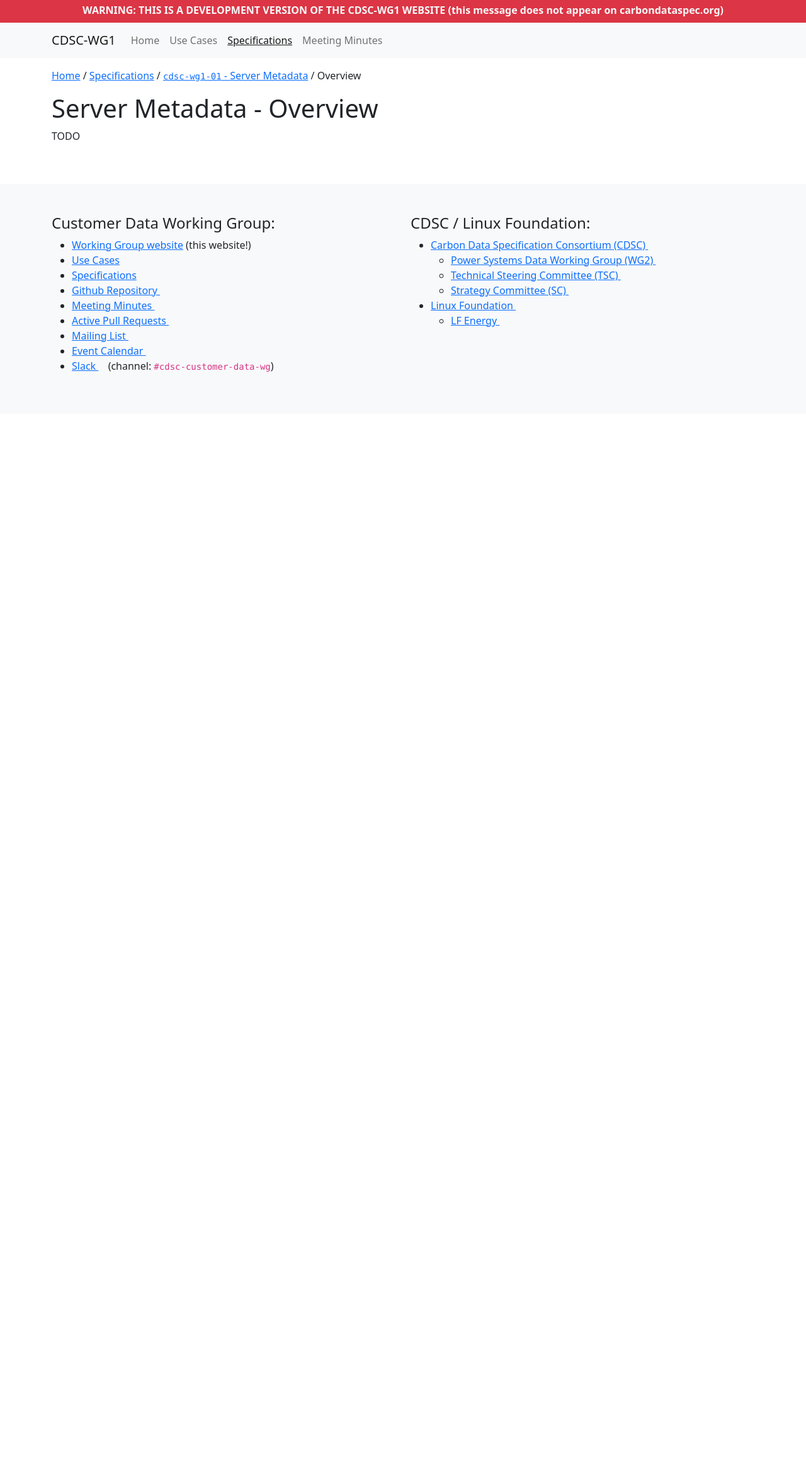
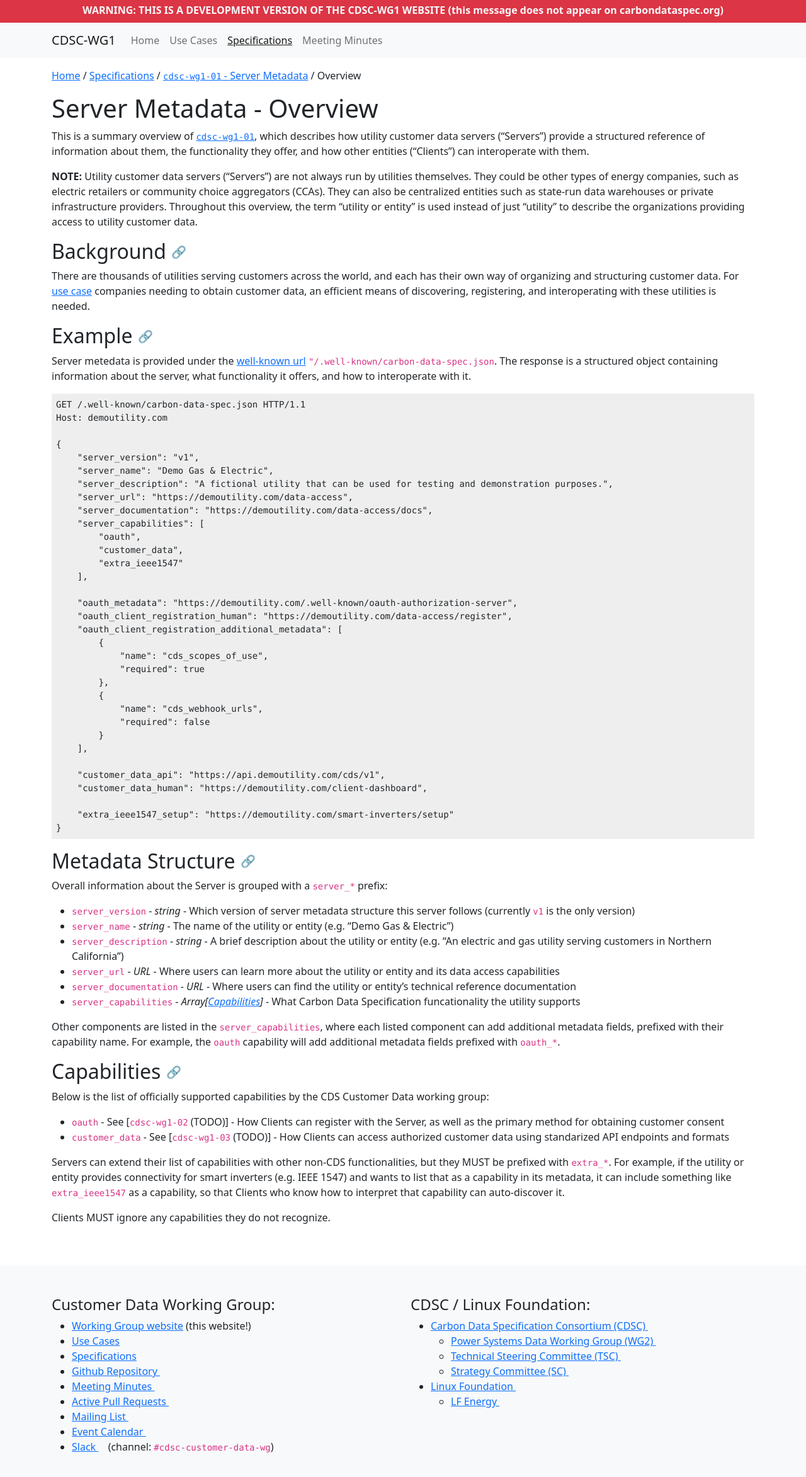
Before and after one commit to carbon-data-specification/Customer-Data, a Jekyll site: the page built from website/specs/cdsc-wg1-01/overview.md, in a window 1280 px wide, cut to the strip 104-2477 px from the top of the page. Shown: the top 2345 px of the strip at 63% size. Built offline with Jekyll 4.4.1, drawn with Linux system fonts in a browser that asks for light colours; before the commit the page ends 900 px from its top, so only the background shows below that.

Commit message:
added initial overview of the Server Metadata spec (carbon-data-specification/Customer-Data#15)

````diff
--- a/website/_layouts/base.html
+++ b/website/_layouts/base.html
@@ -16,6 +16,11 @@
                 display: inline-block;
                 vertical-align: top;
                 padding-top: 0.4em;
+            }
+            /* Code section styling */
+            pre.highlight {
+                background-color: #eee;
+                padding: 0.5em;
             }
             /* SVG icons (based on https://github.com/diafygi/svg-font-to-svg-sprite-converter)
                Example (put "svgicons: fa-link, fa-plus-circle" in front matter):
--- a/website/specs/cdsc-wg1-01/overview.md
+++ b/website/specs/cdsc-wg1-01/overview.md
@@ -8,4 +8,88 @@ meta_description: Linux Foundation Energy - Carbon Data Specification Consortium
 
 # Server Metadata - Overview
 
-TODO
+This is a summary overview of [`cdsc-wg1-01`]({{ "/specs/cdsc-wg1-01" | relative_url }}), which
+describes how utility customer data servers ("Servers") provide a structured reference of
+information about them, the functionality they offer, and how other entities ("Clients") can
+interoperate with them.
+
+**NOTE:** Utility customer data servers ("Servers") are not always run by utilities themselves. They
+could be other types of energy companies, such as electric retailers or community choice aggregators
+(CCAs). They can also be centralized entities such as state-run data warehouses or private
+infrastructure providers. Throughout this overview, the term "utility or entity" is used instead of
+just "utility" to describe the organizations providing access to utility customer data.
+
+## Background <a id="background" href="#background" class="permalink">🔗</a>
+
+There are thousands of utilities serving customers across the world, and each has their own way of
+organizing and structuring customer data. For [use case]({{ "/use-cases" | relative_url }})
+companies needing to obtain customer data, an efficient means of discovering, registering, and
+interoperating with these utilities is needed.
+
+## Example <a id="example" href="#example" class="permalink">🔗</a>
+
+Server metedata is provided under the [well-known url](https://datatracker.ietf.org/doc/html/rfc8615)
+`"/.well-known/carbon-data-spec.json`. The response is a structured object containing information
+about the server, what functionality it offers, and how to interoperate with it.
+
+```
+GET /.well-known/carbon-data-spec.json HTTP/1.1
+Host: demoutility.com
+
+{
+    "server_version": "v1",
+    "server_name": "Demo Gas & Electric",
+    "server_description": "A fictional utility that can be used for testing and demonstration purposes.",
+    "server_url": "https://demoutility.com/data-access",
+    "server_documentation": "https://demoutility.com/data-access/docs",
+    "server_capabilities": [
+        "oauth",
+        "customer_data",
+        "extra_ieee1547"
+    ],
+
+    "oauth_metadata": "https://demoutility.com/.well-known/oauth-authorization-server",
+    "oauth_client_registration_human": "https://demoutility.com/data-access/register",
+    "oauth_client_registration_additional_metadata": [
+        {
+            "name": "cds_scopes_of_use",
+            "required": true
+        },
+        {
+            "name": "cds_webhook_urls",
+            "required": false
+        }
+    ],
+
+    "customer_data_api": "https://api.demoutility.com/cds/v1",
+    "customer_data_human": "https://demoutility.com/client-dashboard",
+
+    "extra_ieee1547_setup": "https://demoutility.com/smart-inverters/setup"
+}
+```
+
+## Metadata Structure <a id="components" href="#components" class="permalink">🔗</a>
+
+Overall information about the Server is grouped with a `server_*` prefix:
+
+* `server_version` - _string_ - Which version of server metadata structure this server follows (currently `v1` is the only version)
+* `server_name` - _string_ - The name of the utility or entity (e.g. "Demo Gas & Electric")
+* `server_description` - _string_ - A brief description about the utility or entity (e.g. "An electric and gas utility serving customers in Northern California")
+* `server_url` - _URL_ - Where users can learn more about the utility or entity and its data access capabilities
+* `server_documentation` - _URL_ - Where users can find the utility or entity's technical reference documentation
+* `server_capabilities` - _Array[[Capabilities](#capabilities)]_ - What Carbon Data Specification funcationality the utility supports
+
+Other components are listed in the `server_capabilities`, where each listed component can add
+additional metadata fields, prefixed with their capability name. For example, the `oauth` capability
+will add additional metadata fields prefixed with `oauth_*`.
+
+## Capabilities <a id="capabilities" href="#capabilities" class="permalink">🔗</a>
+
+Below is the list of officially supported capabilities by the CDS Customer Data working group:
+
+* `oauth` - See [`cdsc-wg1-02` (TODO)] - How Clients can register with the Server, as well as the primary method for obtaining customer consent
+* `customer_data` - See [`cdsc-wg1-03` (TODO)] - How Clients can access authorized customer data using standarized API endpoints and formats
+
+Servers can extend their list of capabilities with other non-CDS functionalities, but they MUST be prefixed with `extra_*`. For example, if the utility or entity provides connectivity for smart inverters (e.g. IEEE 1547) and wants to list that as a capability in its metadata, it can include something like `extra_ieee1547` as a capability, so that Clients who know how to interpret that capability can auto-discover it.
+
+Clients MUST ignore any capabilities they do not recognize.
````
